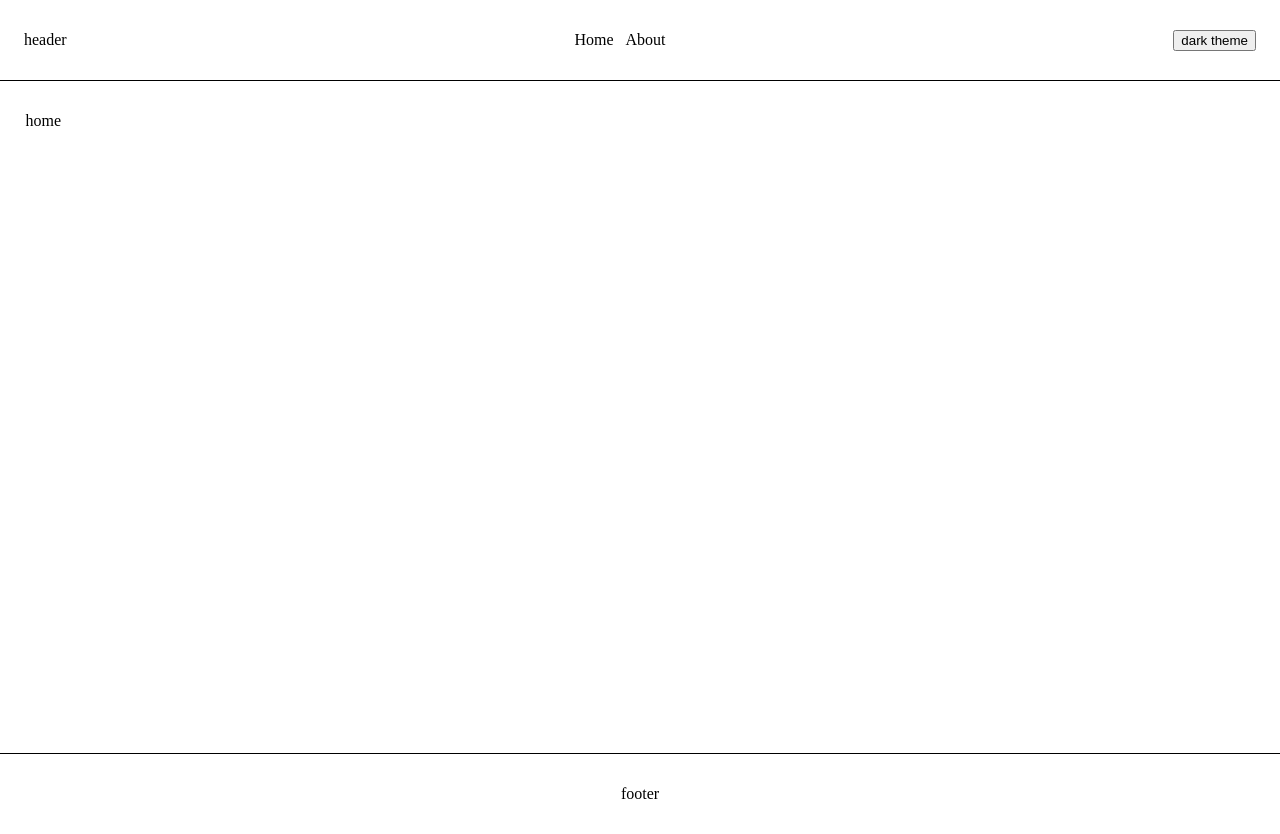
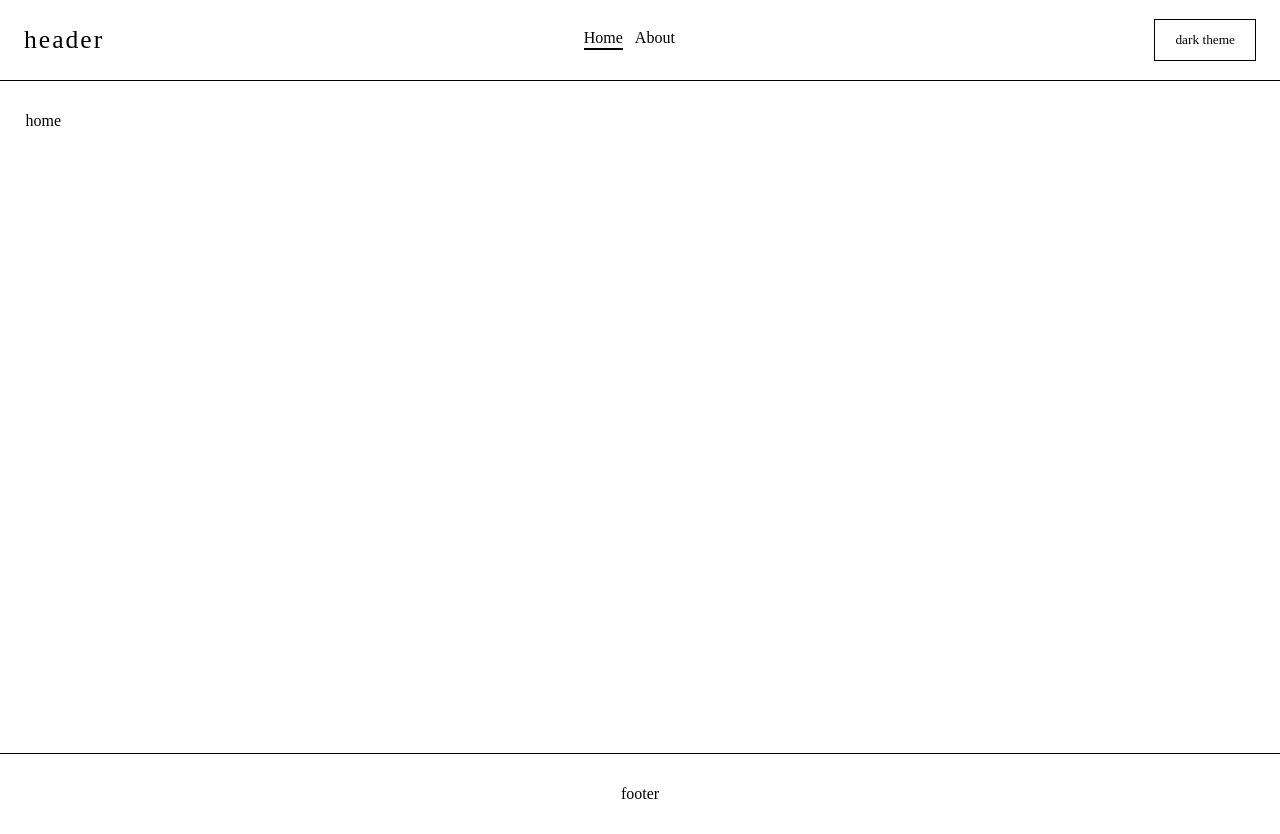
Before and after one commit to 1Bastien/React_Music_Box, a React (Create React App) app: page / in a window 1280 px wide. Built offline with nearby package versions, Linux system fonts and the light colour scheme.

Commit message:
fix bogue + un peu de swag

```diff
--- a/src/App.css
+++ b/src/App.css
@@ -46,3 +46,5 @@
     border-collapse: collapse;
     border-spacing: 0;
 }
+
+@import url("https://fonts.googleapis.com/css?family=Montserrat");
--- a/src/components/Header/index.js
+++ b/src/components/Header/index.js
@@ -1,13 +1,18 @@
 import styled from "styled-components";
-import { Link } from "react-router-dom";
+import { Link, useLocation } from "react-router-dom";
 
-export default function Header ({isLight, handleToggleTheme}) {
+export default function Header({ isLight, handleToggleTheme }) {
+    const location = useLocation();
     return (
         <Wrapper>
-            <p>header</p>
+            <h1>header</h1>
             <nav>
-                <Link to="/">Home</Link>
-                <Link to="/about">About</Link>
+                <Link to="/">
+                    <MenuEl isCurrentPage={location.pathname === "/"}>Home</MenuEl>
+                </Link>
+                <Link to="/about">
+                    <MenuEl isCurrentPage={location.pathname === "/about"}>About</MenuEl>
+                </Link>
             </nav>
             <button onClick={handleToggleTheme}>{isLight ? "dark" : "light"} theme</button>
         </Wrapper>
@@ -20,7 +25,10 @@
     justify-content: space-between;
     padding: 0 24px;
     align-items: center;
-    border-bottom: 1px solid;
+    border-bottom: solid 1px;
+    & nav {
+        display: flex;
+    }
     & a {
         text-decoration: none;
         color: inherit;
@@ -29,3 +37,11 @@
         margin-right: 12px;
     }
 `;
+
+const MenuEl = styled.div`
+padding-bottom: 2px;
+border-bottom: solid 2px ${props => (props.isCurrentPage ? "" : "transaprent")};
+&:hover {
+    border-bottom: solid 2px;
+}
+`;
--- a/src/components/UI/GlobalStyle.js
+++ b/src/components/UI/GlobalStyle.js
@@ -5,6 +5,29 @@
         transition: linear 0.2s;
         background-color: ${(props) => props.theme.backgroundColor};
         color: ${(props) => props.theme.mainColor};
+        font-family: Montserrat;
+    }
+    button {
+        font-family: Montserrat;
+        padding: 12px 20px;
+        background-color: ${(props) => props.theme.backgroundColor};
+        color: ${(props) => props.theme.mainColor};
+        cursor: pointer;
+        border: solid 1px;
+        transition: linear 0.2s;
+    }
+    button:hover {
+        color: ${(props) => props.theme.backgroundColor};
+        background-color: ${(props) => props.theme.mainColor};
+    }
+    h1, h2, h3, h4, h5{
+        letter-spacing: 2px;
+    }
+    h1 {
+        font-size: 1.6rem;
+    }
+    h2 {
+        font-size: 1.4rem;
     }
 `;
 
--- a/src/components/UI/themes/dark.json
+++ b/src/components/UI/themes/dark.json
@@ -1,4 +1,4 @@
 {
-    "mainColor": "FFFFFF",
+    "mainColor": "#FFFFFF",
     "backgroundColor": "#000000"
 }
--- a/src/components/UI/themes/light.json
+++ b/src/components/UI/themes/light.json
@@ -1,4 +1,4 @@
 {
     "backgroundColor": "#FFFFFF",
-    "mainColor": "000000"
+    "mainColor": "#000000"
 }
```
